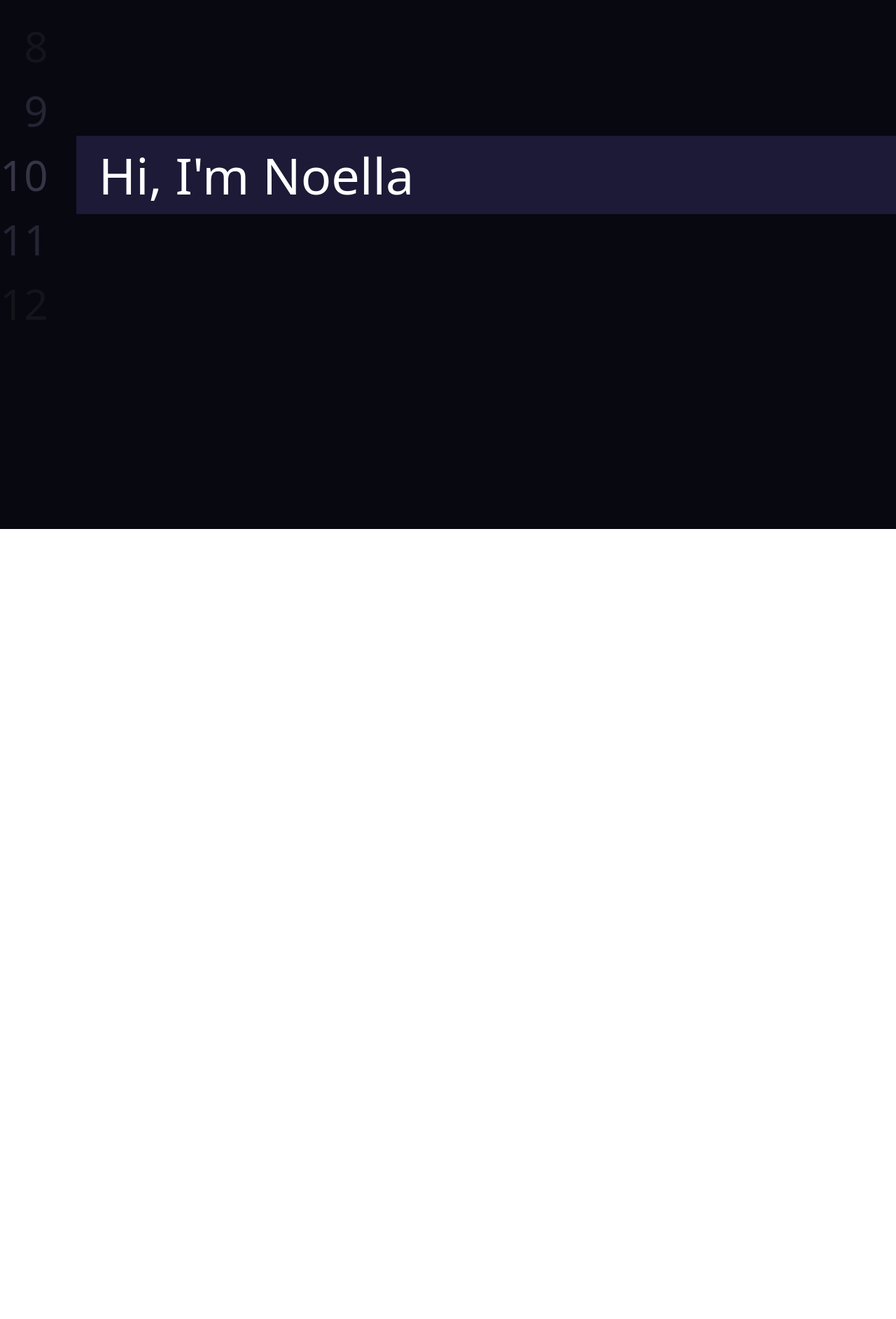
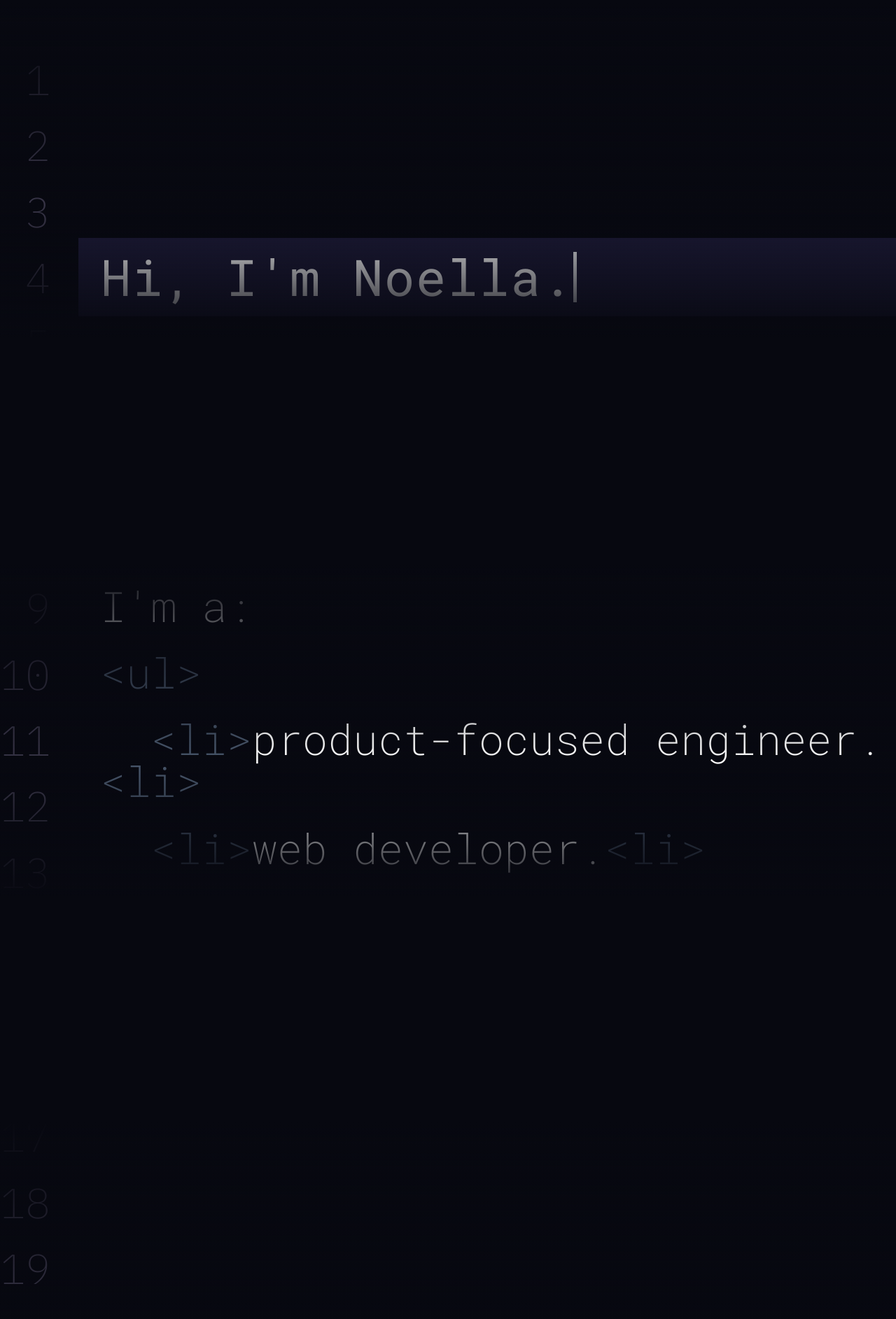
Before and after one commit to rhinoella/personal-site, a React (Vite) app: page / in a window 1280 px wide. Shown: the part 140-2025 px from the top of the page at 70% size. Before the commit the page ends 896 px from the top, so only its background shows below. Built offline with nearby package versions, Linux system fonts and the light colour scheme.

Commit message:
Got skills to a good point

```diff
--- a/index.html
+++ b/index.html
@@ -3,7 +3,9 @@
   <head>
     <meta charset="UTF-8" />
     <link rel="icon" type="image/svg+xml" href="/vite.svg" />
-    <meta name="viewport" content="width=device-width, initial-scale=1.0" />
+    <link rel="preconnect" href="https://fonts.googleapis.com">
+    <link rel="preconnect" href="https://fonts.gstatic.com" crossorigin>
+    <link href="https://fonts.googleapis.com/css2?family=IBM+Plex+Mono:wght@200&family=Roboto+Mono:wght@200;400&display=swap" rel="stylesheet">     <meta name="viewport" content="width=device-width, initial-scale=1.0" />
     <title>noella spitz</title>
   </head>
   <body>
--- a/package.json
+++ b/package.json
@@ -7,9 +7,12 @@
     "dev": "vite",
     "build": "tsc && vite build",
     "lint": "eslint . --ext ts,tsx --report-unused-disable-directives --max-warnings 0",
-    "preview": "vite preview"
+    "preview": "vite preview",
+    "predeploy": "npm run build",
+    "deploy": "gh-pages -d dist"
   },
   "dependencies": {
+    "@react-spring/web": "^9.7.3",
     "react": "^18.2.0",
     "react-dom": "^18.2.0"
   },
@@ -23,6 +26,7 @@
     "eslint": "^8.55.0",
     "eslint-plugin-react-hooks": "^4.6.0",
     "eslint-plugin-react-refresh": "^0.4.5",
+    "gh-pages": "^6.1.1",
     "postcss": "^8.4.33",
     "prettier": "^3.2.4",
     "prettier-plugin-tailwindcss": "^0.5.11",
--- a/src/App.tsx
+++ b/src/App.tsx
@@ -1,12 +1,14 @@
 import { Header } from "./components/Header";
 import { Hero } from "./components/Hero";
+import { Skills } from "./components/Skills";
 
 function App() {
   return (
-    <main className="bg-background">
+    <main>
       <Header />
-      <div className="h-screen max-w-[1440px] mx-auto text-white">
+      <div className="pt-36 max-w-[1440px] mx-auto text-white">
         <Hero />
+        <Skills />
       </div>
     </main>
   );
--- a/src/components/Header.tsx
+++ b/src/components/Header.tsx
@@ -2,8 +2,8 @@ import homeIcon from "../assets/icons/home.svg";
 
 export const Header = () => {
   return (
-    <header className="bg-background-darker">
-      <nav className="max-w-[1440px] mx-auto w-full flex flex-row text-white text-lg font-extralight">
+    <header className="fixed z-50 bg-background-darker w-full">
+      <nav className="max-w-[1550px] mx-auto w-full flex flex-row text-white text-lg font-extralight">
         <div className="w-48 bg-background h-24 flex items-center"><img alt="Home icon" src={homeIcon} width={30} className="mx-auto" /></div>
         <div className="w-48 h-24 flex flex-row justify-center items-center border-r border-neutral-800">about.js</div>
         <div className="w-48 h-24 flex flex-row justify-center items-center">projects.py</div>
--- a/src/components/Hero.tsx
+++ b/src/components/Hero.tsx
@@ -1,19 +1,79 @@
+import { useState } from "react";
+import { useTypingEffect } from "../hooks/typing";
+
 export const Hero = () => {
+
+  const text = useTypingEffect("Hi, I'm Noella.", 200);
+  const [caret, setCaret] = useState("border-r-[0.35rem]");
+
+  if (text == "Hi, I'm Noella.") {
+    setTimeout(() => {
+      caret == "border-r-[0.35rem]"? setCaret("border-0") : setCaret("border-r-[0.35rem]");
+    }, 530);
+  }
+
+  const handleScroll = (e: React.BaseSyntheticEvent) => {
+    const bottom = e.target.scrollHeight - e.target.scrollTop === e.target.clientHeight;
+    console.log(e.target.scrollHeight - e.target.scrollTop);
+
+    if (bottom) {
+      console.log(e.target.scrollHeight - e.target.scrollTop)
+    }
+  }
+
+
   return (
-    <section className="relative flex flex-row pt-20">
-      <div className="flex flex-row w-full gap-10">
-        <div className="flex flex-col text-6xl font-thin gap-8 items-end">
-          <p className="text-[#15141B]">8</p>
-          <p className="text-[#242433]">9</p>
-          <p className="text-[#373446]">10</p>
-          <p className="text-[#242433]">11</p>
-          <p className="text-[#15141B]">12</p>
+    <section className="relative w-full" onScroll={handleScroll}>
+      <div className="absolute z-40 h-full w-full bg-fixed bg-gradient-to-b from-background via-transparent via-[36%] to-[60%] to-background"></div>
+      <div className="flex flex-row w-full gap-10 pt-20">
+        <div className="flex flex-col text-6xl text-[#373446] gap-[2.15rem] items-end font-mono-numbers">
+          <p>1</p>
+          <p>2</p>
+          <p>3</p>
+          <p>4</p>
+          <p>5</p>
+          <p>6</p>
+          <p>7</p>
+          <p>8</p>
+          <p>9</p>
+          <p>10</p>
+          <p>11</p>
+          <p>12</p>
+          <p>13</p>
+          <p>14</p>
+          <p>15</p>
+          <p>16</p>
+          <p>17</p>
+          <p>18</p>
+          <p>19</p>
+          <p>20</p>
+          <p>21</p>
+          <p>22</p>
+          <p>23</p>
+          <p>24</p>
+          <p>25</p>
+          <p>26</p>
+          <p>27</p>
         </div>
-        <div className="h-full w-full flex flex-col justify-center">
-          <h1 className="pl-8 py-5 font-light text-7xl w-full bg-foreground">
-            Hi, I'm Noella
-          </h1>
+        <div className="h-full w-full flex flex-col mt-64">
+          <div className="pl-8 py-5 w-full bg-foreground h-28">
+            <h1 className={"font-mono-text text-7xl w-fit tracking-wide " + caret}>
+              {text}
+            </h1>
+          </div>
+          <div className="mt-[22.5rem] pl-8 py-6 w-full font-extralight font-mono-text text-6xl flex flex-col gap-[2.2rem]">
+              <p>I'm a:</p>
+              <p className="text-slate-600">&#60;ul&#62;</p>
+              <p>&nbsp;&nbsp;<span className="text-slate-600">&#60;li&#62;</span>product-focused engineer.<span className="text-slate-600">&#60;li&#62;</span></p>
+              <p>&nbsp;&nbsp;<span className="text-slate-600">&#60;li&#62;</span>web developer.<span className="text-slate-600">&#60;li&#62;</span></p>
+              <p>&nbsp;&nbsp;<span className="text-slate-600">&#60;li&#62;</span>creative designer.<span className="text-slate-600">&#60;li&#62;</span></p>
+              <p className="text-slate-600">&#60;&#47;ul&#62;</p>
+          </div>
         </div>
+      </div>
+      <div className="fixed mt-96 z-40 flex flex-col w-full">
+        <div className="h-40 w-full bg-gradient-to-t opacity-80 from-background"></div>
+        <div className="bg-background h-[34rem] w-full"></div>
       </div>
     </section>
   );
--- /dev/null
+++ b/src/components/Skills.tsx
@@ -0,0 +1,128 @@
+import { BaseSyntheticEvent, useState } from "react";
+import { useDeleteEffect, useTypingEffect } from "../hooks/typing";
+import webGraphic from "../assets/icons/web.svg";
+
+type SkillMap = { id: string; index: number; row: number; title: string; img: string; desc: string; skills: string[] };
+
+let skillData: SkillMap[] = [{
+  id: "skill-1",
+  index: 0,
+  row: 1,
+  title: "Web Development",
+  img: webGraphic,
+  desc: "Passionate about UI/UX design and crafting engaging user experiences.",
+  skills: ["HTML", "CSS", "TypeScript", "JavaScript", "React", "TailwindCSS", "Adobe Illustrator"]
+},
+{
+  id: "skill-2",
+  index: 1,
+  row: 1,
+  title: "Desktop Development",
+  img: "",
+  desc: "Experienced in developing industrially-applied desktop applications.",
+  skills: []
+},
+{
+  id: "skill-3",
+  index: 2,
+  row: 2,
+  title: "Machine Learning",
+  img: "",
+  desc: "",
+  skills: []
+},
+{
+  id: "skill-4",
+  index: 3,
+  row: 2,
+  title: "DApps",
+  img: "",
+  desc: "",
+  skills: []
+}]
+
+export const Skills = () => {
+  const expand = (event: BaseSyntheticEvent) => {
+    let target = event.currentTarget as HTMLElement;
+    let skillRow = target.parentElement!;
+
+    target.querySelector<HTMLDivElement>(`.${target.id}`)!.classList.replace("invisible", "visible");
+
+   Array.from(skillRow.children).forEach((skill, index) => {
+    skill.classList.replace("h-32", "h-[40rem]");
+      if(skill.id != target.id) {
+        let titleElement = skill.querySelector<HTMLParagraphElement>(".title")!;
+        // If index is first the title will move in the left direction
+        let sign = (index == 0) ? "-" : "";
+        titleElement.classList.replace("ease-out", "ease-in");
+        titleElement.style.transform = `translateX(${sign}50rem)`;
+        skill.classList.replace("w-1/2", "w-52");
+      }
+    })
+  }
+
+  const shrink = (event: BaseSyntheticEvent) => {
+    let target = event.currentTarget as HTMLElement;
+    let skillRow = target.parentElement!;
+
+    setTimeout(() => {
+      target.querySelector<HTMLDivElement>(`.${target.id}`)!.classList.replace("visible", "invisible")
+    }, 200);
+
+    Array.from(skillRow.children).forEach((skill, index) => {
+      skill.classList.replace("w-52", "w-1/2");
+      skill.classList.replace("h-[40rem]", "h-32");
+      let titleElement = skill.querySelector<HTMLParagraphElement>(".title")!;
+      // If index is one the title will move in the left direction
+      titleElement.classList.replace("ease-in", "ease-out");
+      titleElement.style.transform = "";
+    })
+  }
+
+  const list = skillData.map((skill: SkillMap) => {
+    return (
+      <div
+        key={skill.id}
+        id={skill.id}
+        data-index={skill.index}
+        onMouseEnter={expand}
+        onMouseLeave={shrink}
+        className={`transition-[width,height] ease-out duration-300 overflow-hidden w-1/2 hover:w-5/6
+                    p-10 bg-foreground text-white rounded-3xl h-32`}>
+          <p className="title relative z-40 w-full font-mono-text bg-foreground transition-transform duration-200 ease-in h-28 text-4xl overflow-hidden whitespace-nowrap">{skill.title}</p>
+          <p className="emoji absolute z-30 mt-[-6.8rem] text-4xl font-mono-numbers font-thin">(&gt;﹏&lt;)</p>
+          <div className={`${skill.id} flex flex-col gap-20 invisible transition-transform duration-300`}>
+            <div className="relative flex flex-row justify-between pl-20 w-[65rem]">
+              <p className={"text-3xl font-mono-numbers w-[40rem]"}>
+                {skill.desc}
+              </p>
+              <img src={skill.img} width={200} />
+            </div>
+            <div className="flex flex-row flex-wrap gap-4 mx-20 w-[60rem]">
+              {skill.skills.map((skillName) => skillBubble({ skillName: skillName }))}
+            </div>
+          </div>
+      </div>
+    );
+  });
+
+  return (
+    <div className="h-screen pt-64 w-full">
+      <h2 className="text-8xl font-mono-text border-b-2">SKILLS</h2>
+      <div id="row-1" className="pt-14 flex flex-row gap-10">
+        {list.slice(0, 2)}
+      </div>
+      <div id="row-2" className="pt-14 flex flex-row gap-10">
+        {list.slice(2, 4)}
+      </div>
+    </div>
+  );
+}
+
+const skillBubble = (props: {skillName: string}) => {
+  return(
+    <div className="from-sky-500 bg-gradient-to-br to-blue-600 text-white text-xl py-5 px-10 rounded-xl h-fit text-center min-w-44">
+      {props.skillName}
+    </div>
+  );
+}
--- a/src/index.css
+++ b/src/index.css
@@ -1,3 +1,7 @@
 @tailwind base;
 @tailwind components;
 @tailwind utilities;
+
+html {
+  background-color: #070810;
+}
--- a/tailwind.config.js
+++ b/tailwind.config.js
@@ -1,16 +1,29 @@
 /** @type {import('tailwindcss').Config} */
+
+const defaultTheme = require("tailwindcss/defaultTheme");
+
 export default {
   content: [
     "./index.html",
     "./src/**/*.{js,ts,jsx,tsx}",
   ],
   theme: {
+    fontFamily: {
+      'sans': ['ui-sans-serif', 'system-ui', ...defaultTheme.fontFamily.sans],
+      'serif': ['ui-serif', 'Georgia', ...defaultTheme.fontFamily.serif],
+      'mono-numbers': ['IBM Plex Mono', 'ui-monospace', 'SFMono-Regular', ...defaultTheme.fontFamily.mono],
+      'mono-text': ['Roboto Mono', 'ui-monospace', 'SFMono-Regular', ...defaultTheme.fontFamily.mono],
+    },
     extend: {
       colors: {
         "background": "#070810",
         "background-darker": "#020304",
         "foreground": "#1C1A36"
-      }
+      },
+      transitionProperty: {
+        'width': 'width',
+        'height': 'height',
+    },
     },
   },
   plugins: [],
```
Also changed, not shown: src/hooks/typing.ts (+32 -3 lines), src/assets/icons/web.svg (added), 1 other file (tests, documents, lock files or other folders).
